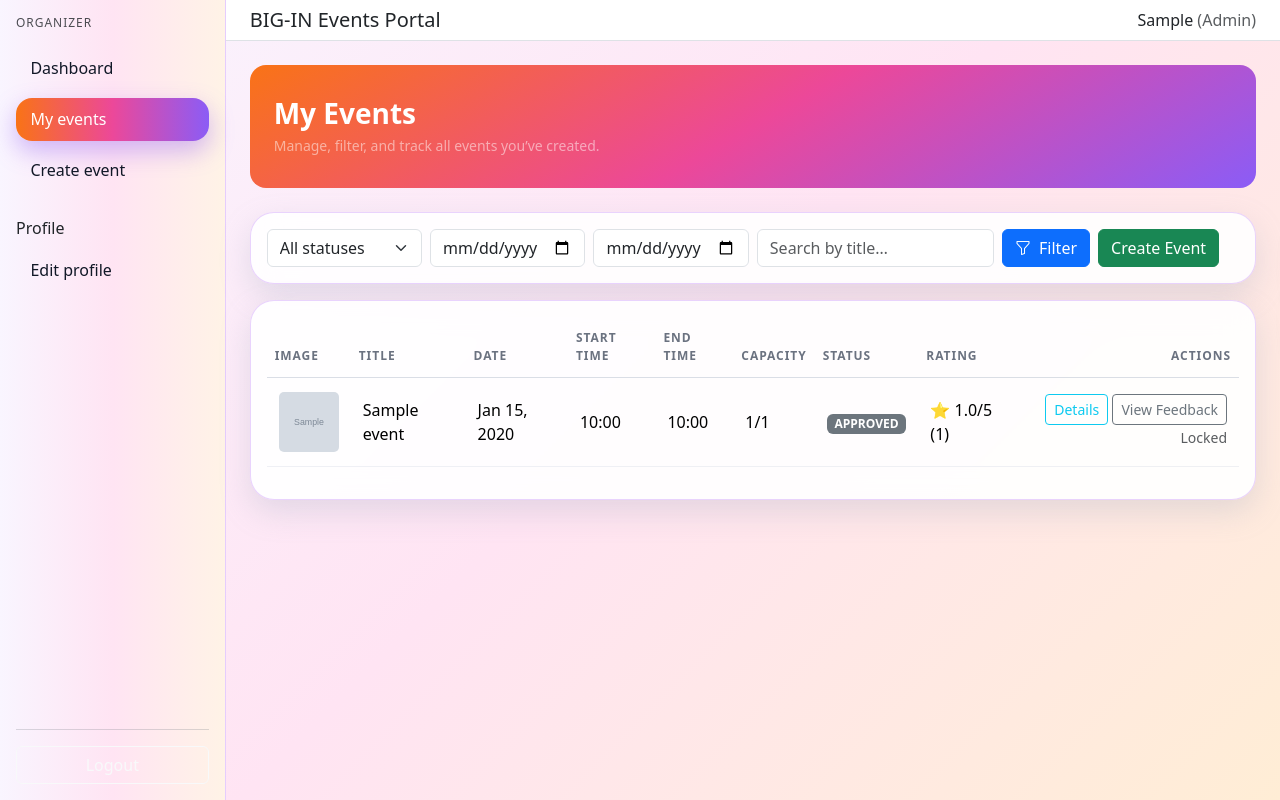
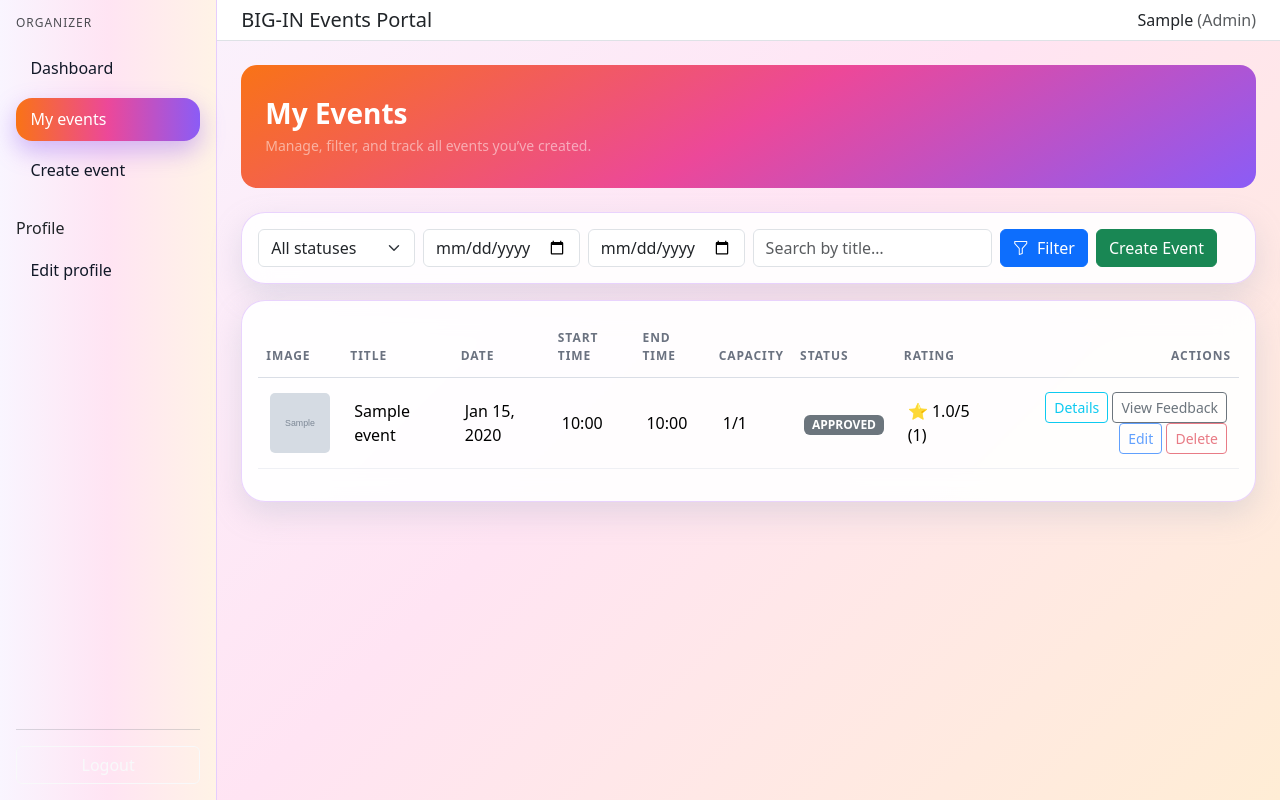
Before and after one commit to Nopd101/community_events_portal, a Django app: page /events/organizer/events/ in a window 1280 px wide; the page is wider, and only the part inside the window is pictured. Run offline with Django 5.2, Linux system fonts and the light colour scheme; a user stored in the database is signed in; tables that the repository leaves empty hold one stand-in row (values such as "Sample post"); grey boxes marked "Sample" are stand-in pictures.

Commit message:
added images for admin and organizer

```diff
--- a/events/templates/events/admin_events.html
+++ b/events/templates/events/admin_events.html
@@ -40,12 +40,15 @@
     <div class="event-row-cards mb-3">
       {% for e in submissions %}
         <div class="event-row-card panel-card p-3">
-
+          <img src="{{ e.image.url }}"
+                         style="width: 150px; height: 150px; object-fit: cover; border-radius: 5px;">
           <div class="event-card-content mb-3">
             <div class="fw-semibold">{{ e.title }}</div>
             <div class="text-muted small mb-2">
               By {{ e.organizer.get_full_name|default:e.organizer.username }} • {{ e.date|date:"M d, Y" }}
             </div>
+            <div>{{ e.start_time|time:"H:i" }} - {{ e.end_time|time:"H:i" }}</div>
+            <div>{{ e.end_time|time:"H:i" }}</div>
             {% if e.location %}
               <div class="small mb-1">
                 <i class="bi bi-geo-alt me-1"></i>{{ e.location }}
--- a/events/templates/events/admin_feedback_overview.html
+++ b/events/templates/events/admin_feedback_overview.html
@@ -64,11 +64,13 @@
     <div class="event-row-cards">
       {% for e in events %}
       <div class="event-row-card panel-card p-3">
-
+        <img src="{{ e.image.url }}"
+                         style="width: 150px; height: 150px; object-fit: cover; border-radius: 5px;">
         <div class="event-card-content">
           <div class="fw-semibold">{{ e.title }}</div>
           <div class="text-muted small mb-2">{{ e.date|date:"M d, Y" }}</div>
-
+          <div>{{ e.start_time|time:"H:i" }} - {{ e.end_time|time:"H:i" }}</div>
+          <div>{{ e.end_time|time:"H:i" }}</div>
           <div class="small mb-1">
             <strong>Organizer:</strong>
             {{ e.organizer.get_full_name|default:e.organizer.username }}
--- a/events/templates/events/organizer_events.html
+++ b/events/templates/events/organizer_events.html
@@ -153,12 +153,19 @@
                     <form class="d-inline" method="post"
                           action="{% url 'events:event_delete' e.id %}">
                       {% csrf_token %}
+
                       <button class="btn btn-sm btn-outline-danger">
                         Delete
                       </button>
                     </form>
                   {% else %}
-                    <span class="text-muted small">Locked</span>
+                      <button class="btn btn-sm btn-outline-primary"
+                      disabled>
+                      Edit
+                      </button>
+                    <button class="btn btn-sm btn-outline-danger" disabled>
+                        Delete
+                      </button>
                   {% endif %}
                 </td>
               </tr>
```
